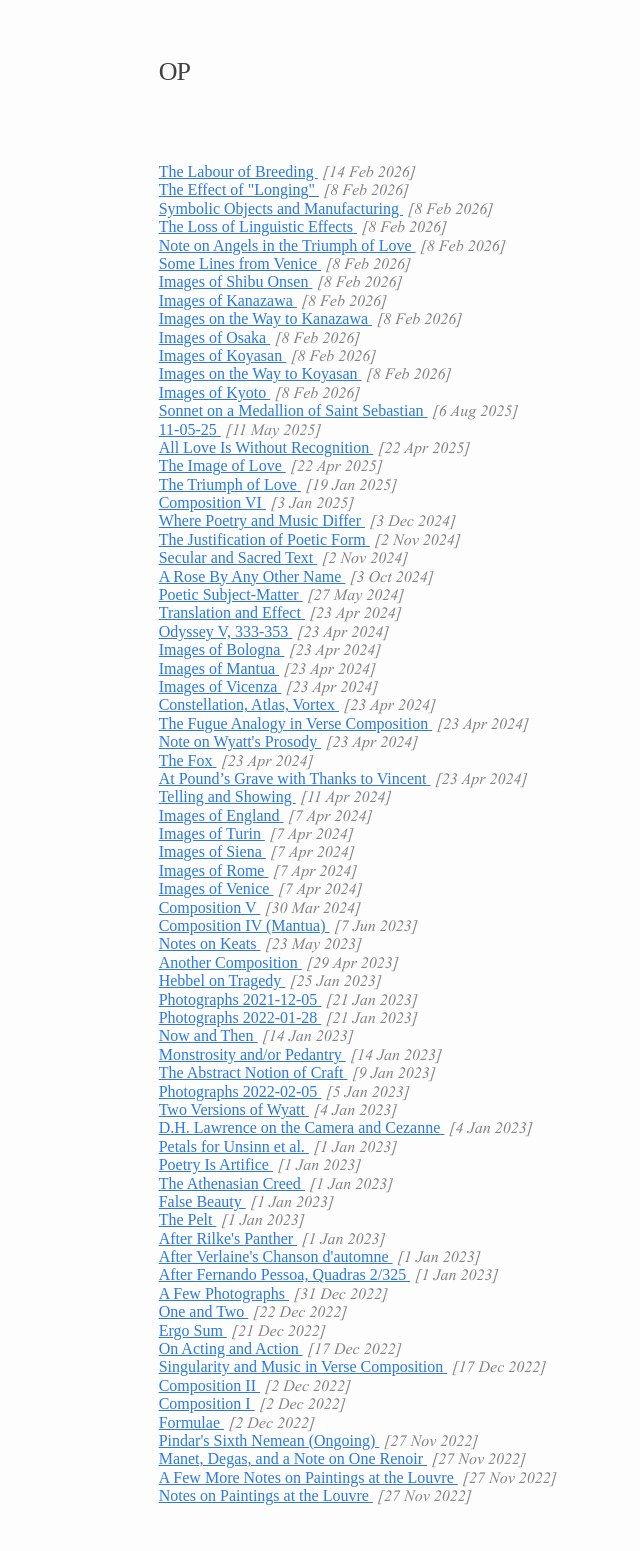
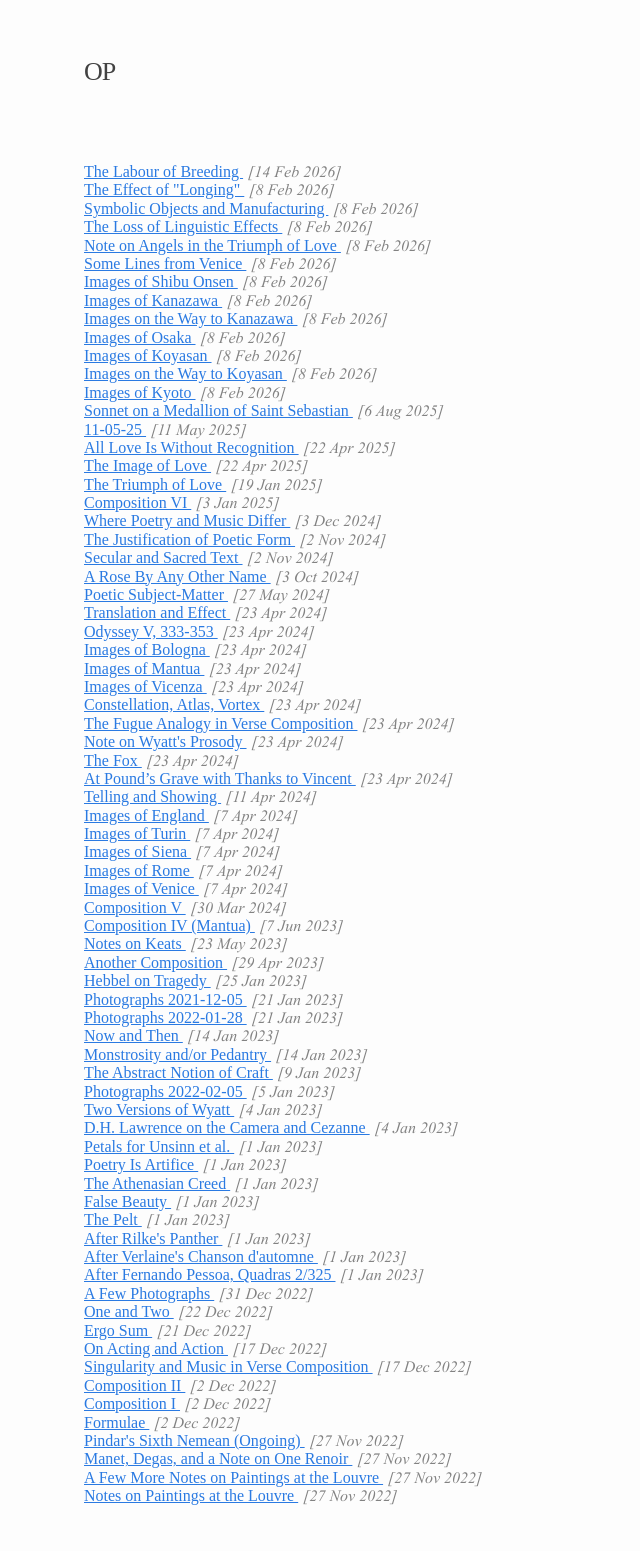
Before and after one commit to TheatrumMundi/TheatrumMundi, a Jekyll site: the page built from index.markdown, in a window 1280 px wide. Shown: the whole page, without its empty margins (268-908 px from the left). Built offline with Jekyll 4.4.1, drawn with Linux system fonts in a browser that asks for light colours; some web fonts are replaced.

Commit message:
Widen central column from 33% to 45%

```diff
--- a/_sass/minima/_base.scss
+++ b/_sass/minima/_base.scss
@@ -178,7 +178,7 @@ pre {
  * Wrapper
  */
 .wrapper {
-  max-width: calc(100% / 3);
+  max-width: 45%;
   margin-right: auto;
   margin-left: auto;
   padding-right: $spacing-unit;
@@ -186,7 +186,7 @@ pre {
   @extend %clearfix;
 
   @include media-query($on-laptop) {
-    max-width: calc(100% / 3);
+    max-width: 45%;
     padding-right: $spacing-unit / 2;
     padding-left: $spacing-unit / 2;
   }
```
